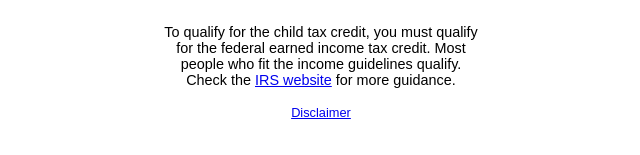
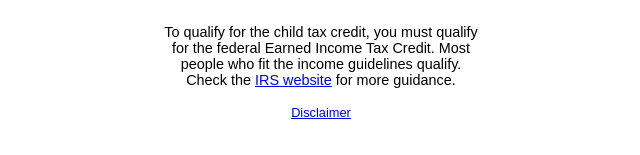
Before and after one commit to adams-cni/ctc-calculator, a plain HTML site: page index.html in a window 1280 px wide. Shown: the part 535-690 px from the top of the page, 319-959 px from the left. Drawn offline with Linux system fonts and the light colour scheme.

Commit message:
Update index.html

```diff
--- a/index.html
+++ b/index.html
@@ -53,7 +53,7 @@
                 <button type="button" onclick="calculateEITC()">Calculate</button>
                 <button type="reset" onclick="resetForm()">Reset</button>
             </div>
-            <p class="IRS-link">To qualify for the child tax credit, you must qualify for the federal earned income tax credit. Most people who fit the income guidelines qualify. Check the <a href="https://www.irs.gov/credits-deductions/individuals/earned-income-tax-credit/who-qualifies-for-the-earned-income-tax-credit-eitc">IRS website</a> for more guidance.</p>
+            <p class="IRS-link">To qualify for the child tax credit, you must qualify for the federal Earned Income Tax Credit. Most people who fit the income guidelines qualify. Check the <a href="https://www.irs.gov/credits-deductions/individuals/earned-income-tax-credit/who-qualifies-for-the-earned-income-tax-credit-eitc">IRS website</a> for more guidance.</p>
             <p class="disclaimer-link"><a href="#" onclick="showDisclaimer()">Disclaimer</a></p>
         </form>
         <div id="result-page" style="display: none;">
```
